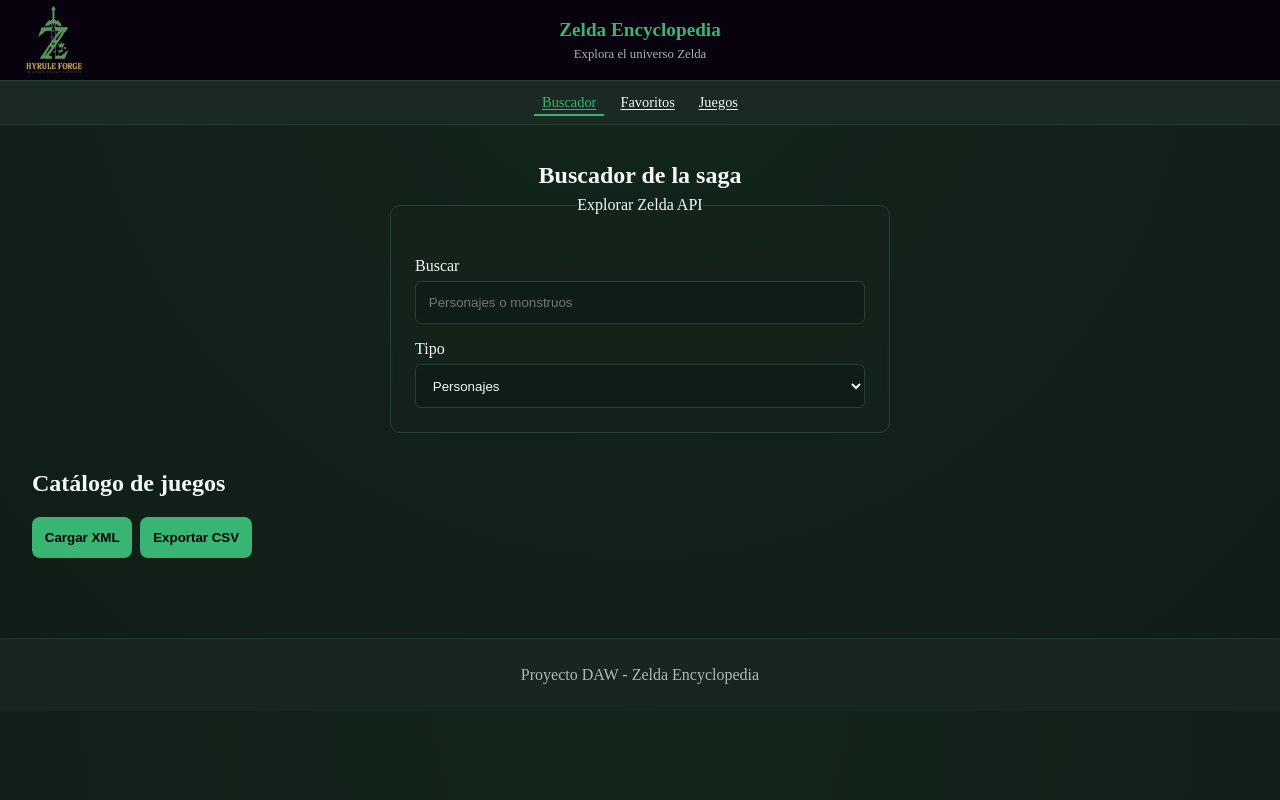
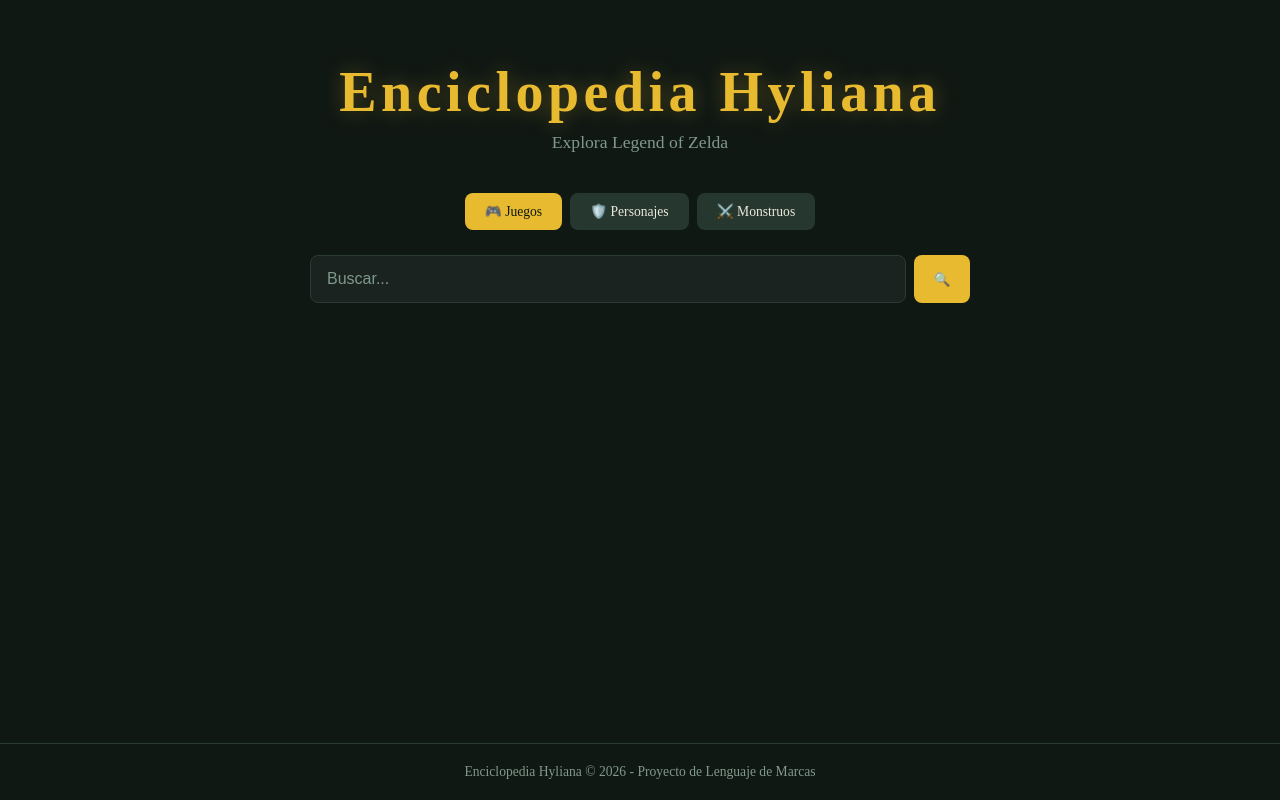
Before and after one commit to indadominguez/Proyecto-__Enciclopedia-Hyrule_Indalecio, a website: page index.html in a window 1280 px wide. Drawn offline with Linux system fonts and the light colour scheme.

Commit message:
Colores y estructura creo que definida, estoy un poco confundido con los archivos html que tiene que haber en la àgina mañana en clase preguntaré y cambiaré si está mal

```diff
--- a/css/styles.css
+++ b/css/styles.css
@@ -1,274 +1,150 @@
-/* =========================
-    VARIABLES
-   ========================= */
+:root {
+  /* 🎨 PALETA ORIGINAL (ZELDA) */
+  --color-primario: hsl(45, 80%, 55%);      /* dorado */
+  --color-secundario: hsl(150, 20%, 18%);   /* botones */
+  --color-fondo: hsl(150, 20%, 8%);         /* fondo oscuro */
+  --color-panel: hsl(150, 15%, 12%);        /* tarjetas */
+  --color-borde: hsl(150, 15%, 20%);
 
-:root {
-    --color-primario: #38b572;
-    --color-secundario: #f3faf6;
+  --color-texto: hsl(45, 30%, 90%);
+  --color-texto-secundario: hsl(150, 10%, 55%);
 
-    --color-fondo: #101d17;
-    --color-panel: #1a2a22;
-    --color-oscuro: #07020D;
-
-    --color-texto: #f3faf6;
-
-    --color-error: #e74c3c;
-
-    --borde: #2a3f33;
+  --color-hover: hsl(120, 30%, 25%);
+  --color-oscuro: hsl(150, 20%, 8%);
 }
 
 /* =========================
-            RESET
-   ========================= */
+        RESET
+========================= */
 
 * {
-    margin: 0;
-    padding: 0;
-    box-sizing: border-box;
+  margin: 0;
+  padding: 0;
+  box-sizing: border-box;
 }
 
 body {
-    background: radial-gradient(circle at top, #13251b, var(--color-fondo));
-    color: var(--color-texto);
-    font-family: 'Times New Roman', Georgia;
-    line-height: 1.5;
+  background-color: var(--color-fondo);
+  color: var(--color-texto);
+  font-family: 'Lora', serif;
+
+  min-height: 100vh;
+  display: flex;
+  flex-direction: column;
 }
 
-/* =========================
-        HEADER
-   ========================= */
+/* MAIN */
+.pagina {
+  max-width: 700px;
+  width: 100%;
+  margin: 0 auto;
+  padding: 60px 20px 40px;
 
-.cabecera-sitio {
-    display: flex;
-    align-items: center;
-    justify-content: center;
-
-    position: relative;
-    padding: 1rem;
-
-    background: var(--color-oscuro);
-    border-bottom: 1px solid var(--borde);
+  flex: 1;
+  display: flex;
+  flex-direction: column;
+  align-items: stretch;
 }
 
-.logo-sitio {
-    position: absolute;
-    left: 1rem;
-
-    width: 75px;
-    height: auto;
+/* CABECERA */
+.cabecera {
+  text-align: center;
+  margin-bottom: 40px;
 }
 
-.texto-cabecera {
-    text-align: center;
+.titulo {
+  font-size: 3.5rem;
+  font-weight: 700;
+  color: var(--color-primario);
+  letter-spacing: 0.08em;
+  text-shadow: 0 0 20px hsla(45, 80%, 55%, 0.3);
+  margin-bottom: 8px;
 }
 
-.titulo-sitio {
-    font-size: 1.2rem;
-    color: var(--color-primario);
+.subtitulo {
+  font-size: 1.1rem;
+  color: var(--color-texto-secundario);
 }
 
-.subtitulo-sitio {
-    font-size: 0.8rem;
-    opacity: 0.7;
+/* TIPOS */
+.tipos ul {
+  display: flex;
+  gap: 8px;
+  list-style: none;
+  justify-content: center;
+  margin-bottom: 25px;
 }
 
-/* =========================
-        NAV
-   ========================= */
+.tipo {
+  font-family: 'Cinzel', serif;
+  font-size: 0.85rem;
+  padding: 10px 20px;
+  border: none;
+  border-radius: 8px;
+  cursor: pointer;
 
-.navegacion-sitio {
-    background: var(--color-panel);
-    border-bottom: 1px solid var(--borde);
-    padding: 0.3rem 0;
+  background: var(--color-secundario);
+  color: var(--color-texto);
+  transition: 0.2s;
 }
 
-.menu-navegacion {
-    list-style: none;
-    display: flex;
-    justify-content: center;
-    gap: 0.5rem;
-    padding: 0.3rem;
+.tipo:hover {
+  background: var(--color-hover);
 }
 
-.enlace-navegacion {
-    font-size: 0.9rem;
-    padding: 0.2rem 0.5rem;
-    color: var(--color-texto);
+.tipo.activo {
+  background: var(--color-primario);
+  color: var(--color-oscuro);
 }
 
-.enlace-navegacion:hover {
-    color: var(--color-primario);
+/* BUSCADOR */
+.formulario-busqueda {
+  width: 100%;
+  display: flex;
+  gap: 8px;
+  margin-bottom: 40px;
 }
 
-.enlace-navegacion.activo {
-    color: var(--color-primario);
-    border-bottom: 2px solid var(--color-primario);
+.entrada-busqueda {
+  flex: 1;
+  height: 48px;
+  padding: 0 16px;
+  font-size: 1rem;
+  border-radius: 8px;
+  border: 1px solid var(--color-borde);
+  background: var(--color-panel);
+  color: var(--color-texto);
 }
 
-/* =========================
-        CONTENEDOR
-   ========================= */
-
-.contenedor-principal {
-    display: flex;
-    flex-direction: column;
-    gap: 2rem;
-    padding: 2rem;
+.entrada-busqueda::placeholder {
+  color: var(--color-texto-secundario);
 }
 
-/* =========================
-    PANEL BUSCADOR (CENTRO)
-   ========================= */
-
-.panel-buscador {
-
-    display: flex;
-    flex-direction: column;
-    justify-content: center;
-    align-items: center;
-
-    text-align: center;
-
-    animation: aparecer 0.6s ease;
+.boton-busqueda {
+  width: 56px;
+  height: 48px;
+  border: none;
+  border-radius: 8px;
+  background: var(--color-primario);
+  cursor: pointer;
 }
 
-.formulario-busqueda {
-    width: 100%;
-    max-width: 500px;
+/* OCULTO */
+.oculto {
+  position: absolute;
+  left: -9999px;
 }
 
-.campo-formulario {
-    border: 1px solid var(--borde);
-    padding: 1.5rem;
-    border-radius: 10px;
-    background: rgba(22, 35, 28, 0.6);
-    backdrop-filter: blur(4px);
+/* RESULTADOS */
+.resultados {
+  width: 100%;
 }
 
-.etiqueta-formulario {
-    display: block;
-    margin-top: 0.8rem;
-    margin-bottom: 0.2rem;
-    text-align: left;
+/* FOOTER */
+.pie {
+  text-align: center;
+  padding: 20px;
+  border-top: 1px solid var(--color-borde);
+  color: var(--color-texto-secundario);
+  font-size: 0.85rem;
 }
-
-.entrada-formulario,
-.selector-formulario {
-    width: 100%;
-    padding: 0.8rem;
-    border-radius: 6px;
-
-    background: var(--color-fondo);
-    border: 1px solid var(--borde);
-    color: var(--color-texto);
-}
-
-.entrada-formulario:focus,
-.selector-formulario:focus {
-    outline: none;
-    border-color: var(--color-primario);
-}
-
-/* =========================
-        BOTÓN PRO
-   ========================= */
-
-.boton {
-    margin-top: 1rem;
-    width: 100%;
-    padding: 0.8rem;
-
-    background: var(--color-primario);
-    border: none;
-    border-radius: 8px;
-
-    font-weight: bold;
-    cursor: pointer;
-
-    transition: 0.2s;
-}
-
-.boton:hover {
-    transform: scale(1.02);
-}
-
-/* =========================
-        RESULTADOS
-   ========================= */
-
-.resultados {
-    display: grid;
-    grid-template-columns: repeat(auto-fill, minmax(220px, 1fr));
-    gap: 1rem;
-    animation: aparecer 0.4s ease;
-}
-
-.tarjeta {
-    background: var(--color-panel);
-    border: 1px solid var(--borde);
-    border-radius: 10px;
-    padding: 1rem;
-
-    transition: 0.2s;
-}
-
-.tarjeta:hover {
-    transform: translateY(-4px);
-    border-color: var(--color-primario);
-}
-
-.tarjeta h3 {
-    color: var(--color-primario);
-}
-
-/* =========================
-        FAVORITOS / JUEGOS
-   ========================= */
-
-.lista-favoritos,
-.lista-juegos {
-    display: grid;
-    gap: 1rem;
-}
-
-.favorito,
-.juego {
-    background: var(--color-panel);
-    border: 1px solid var(--borde);
-    border-radius: 10px;
-    padding: 1rem;
-
-    transition: 0.2s;
-}
-
-.favorito:hover,
-.juego:hover {
-    transform: scale(1.01);
-}
-
-/* =========================
-        ACCIONES
-   ========================= */
-
-.acciones,
-.acciones-favoritos {
-    list-style: none;
-    display: flex;
-    gap: 0.5rem;
-    flex-wrap: wrap;
-    margin-bottom: 1rem;
-}
-
-/* =========================
-        FOOTER
-   ========================= */
-
-.pie-sitio {
-    text-align: center;
-    padding: 1.5rem;
-    margin-top: 2rem;
-    border-top: 1px solid var(--borde);
-    opacity: 0.7;
-    color: var(--color-texto);
-    background: var(--color-panel);
-}
--- a/index.html
+++ b/index.html
@@ -3,104 +3,43 @@
 <head>
     <meta charset="UTF-8">
     <meta name="viewport" content="width=device-width, initial-scale=1.0">
-    <title>Zelda Encyclopedia</title>
+    <title>Enciclopedia Hyliana - Buscador de Zelda</title>
     <link rel="stylesheet" href="./css/styles.css">
 </head>
 
 <body>
 
-<header class="cabecera-sitio">
-    <img class="logo-sitio" src="./asserts/img/zelda-fondo.png" alt="Logo Zelda Encyclopedia">
+    <main class="pagina">
 
-    <section class="texto-cabecera">
-        <h1 class="titulo-sitio">Zelda Encyclopedia</h1>
-        <p class="subtitulo-sitio">Explora el universo Zelda</p>
-    </section>
+        <header class="cabecera">
+            <h1 class="titulo">Enciclopedia Hyliana</h1>
+            <p class="subtitulo">Explora Legend of Zelda</p>
         </header>
 
-<nav class="navegacion-sitio">
-    <ul class="menu-navegacion">
-        <li>
-            <a class="enlace-navegacion activo" href="./index.html">Buscador</a>
-        </li>
-        <li>
-            <a class="enlace-navegacion" href="./favoritos.html">Favoritos</a>
-        </li>
-        <li>
-            <a class="enlace-navegacion" href="./juegos.html">Juegos</a>
-        </li>
+        <nav class="tipos">
+            <ul>
+            <li><button class="tipo activo" data-categoria="juegos">🎮 Juegos</button></li>
+            <li><button class="tipo" data-categoria="personajes">🛡️ Personajes</button></li>
+            <li><button class="tipo" data-categoria="monstruos">⚔️ Monstruos</button></li>
             </ul>
         </nav>
 
-<main class="contenedor-principal">
-
-    <!-- BUSCADOR -->
-    <section class="panel panel-buscador">
-
-        <h2 class="titulo-panel">Buscador de la saga</h2>
-
-        <form class="formulario-busqueda" action="#" method="post">
-
-            <fieldset class="campo-formulario">
-
-                <legend>Explorar Zelda API</legend>
-
-                <label class="etiqueta-formulario" for="searchInput">
-                    Buscar
-                </label>
-
-                <input
-                    class="entrada-formulario"
-                    id="searchInput"
-                    type="text"
-                    placeholder="Personajes o monstruos"
-                    autocomplete="off"
-                >
-
-                <label class="etiqueta-formulario" for="typeSelect">
-                    Tipo
-                </label>
-
-                <select class="selector-formulario" id="typeSelect">
-                    <option value="characters">Personajes</option>
-                    <option value="monsters">Monstruos</option>
-                </select>
-
-            </fieldset>
-
+        <section class="buscador">
+            <form class="formulario-busqueda" id="searchForm">
+            <label for="entradaBusqueda" class="oculto">Buscar</label>
+            <input type="text" class="entrada-busqueda" id="entradaBusqueda" placeholder="Buscar...">
+            <button type="submit" class="boton-busqueda" id="botonBusqueda">🔍</button>
             </form>
-
-        <output class="estado" id="status" aria-live="polite"></output>
-
-        <section id="results" class="resultados" aria-label="Resultados de búsqueda"></section>
-
         </section>
 
-    <!-- XML -->
-    <section class="panel panel-catalogo">
-
-        <h2 class="titulo-panel">Catálogo de juegos</h2>
-
-        <ul class="acciones">
-            <li>
-                <button id="loadXml" class="boton">Cargar XML</button>
-            </li>
-            <li>
-                <button id="exportCsv" class="boton">Exportar CSV</button>
-            </li>
-        </ul>
-
-        <section id="games" class="lista-juegos"></section>
-
+        <section class="resultados" id="results">
+            <p class="mensaje" id="message"></p>
         </section>
-
     </main>
 
-<footer class="pie-sitio">
-    <p>Proyecto DAW - Zelda Encyclopedia</p>
+    <footer class="pie">
+            <p>Enciclopedia Hyliana © 2026 - Proyecto de Lenguaje de Marcas</p>
     </footer>
-
-<script type="module" src="./js/ui.js"></script>
 
 </body>
 </html>
```
Also changed, not shown: favoritos.html (+0 -1 lines). Lines whose indentation alone changed are shown as unchanged.
